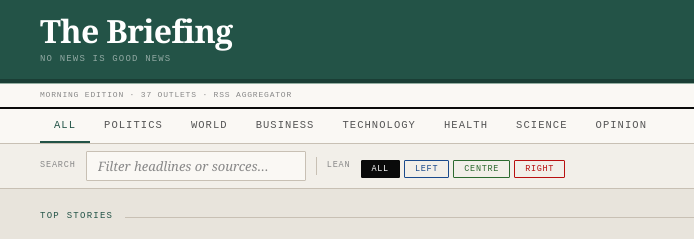
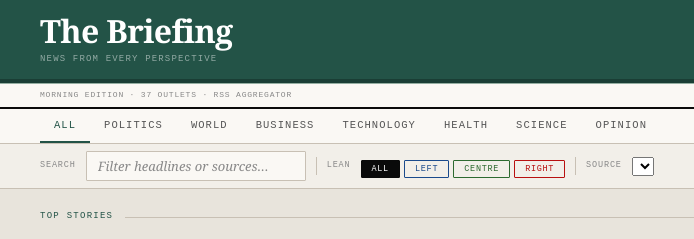
Before and after one commit to B-127/the-briefing, a website: page index.html in a window 1280 px wide. Shown: the top 239 px of the page, 144-838 px from the left. Drawn offline with Linux system fonts and the light colour scheme.

Commit message:
Update new source breakdown index.html

```diff
--- a/index.html
+++ b/index.html
@@ -4,12 +4,6 @@
   <meta charset="UTF-8">
   <meta name="viewport" content="width=device-width, initial-scale=1.0">
   <meta name="description" content="The Briefing — news from every perspective, aggregated from 37 RSS sources.">
-
-  <!--
-    base href tells the browser that all relative paths resolve from
-    /the-briefing/ — this is the single fix for GitHub Pages subdirectory hosting.
-    Change "the-briefing" if your repo is named differently.
-  -->
   <base href="/the-briefing/">
 
   <meta http-equiv="Content-Security-Policy"
@@ -40,7 +34,7 @@
     <div class="masthead-inner">
       <div class="masthead-left">
         <div class="pub-name">The Briefing</div>
-        <div class="pub-tagline">No News is Good News</div>
+        <div class="pub-tagline">News from every perspective</div>
       </div>
       <div class="masthead-right">
         <div class="masthead-date" id="live-date"></div>
@@ -80,6 +74,8 @@
   <!-- ── TOOLBAR ── -->
   <div class="toolbar" role="search">
     <div class="toolbar-inner">
+
+      <!-- Search -->
       <label class="search-label" for="search-input">Search</label>
       <input
         class="search-box"
@@ -91,7 +87,10 @@
         maxlength="200"
         aria-label="Search headlines and sources"
       >
+
       <div class="toolbar-divider" role="separator"></div>
+
+      <!-- Lean buttons -->
       <span class="lean-label" id="lean-label">Lean</span>
       <div role="group" aria-labelledby="lean-label">
         <button class="lean-btn all active" data-lean="all" type="button">All</button>
@@ -99,6 +98,21 @@
         <button class="lean-btn ct"         data-lean="ct"  type="button">Centre</button>
         <button class="lean-btn lr"         data-lean="lr"  type="button">Right</button>
       </div>
+
+      <div class="toolbar-divider" role="separator"></div>
+
+      <!-- Source dropdown -->
+      <label class="search-label" for="source-select">Source</label>
+      <div class="source-wrap">
+        <select
+          id="source-select"
+          class="source-select"
+          aria-label="Filter by source"
+        >
+          <!-- Options built by app.js — never from user input or feed data -->
+        </select>
+      </div>
+
       <div class="toolbar-spacer"></div>
       <div class="result-count" id="result-count" aria-live="polite" aria-atomic="true"></div>
     </div>
```
